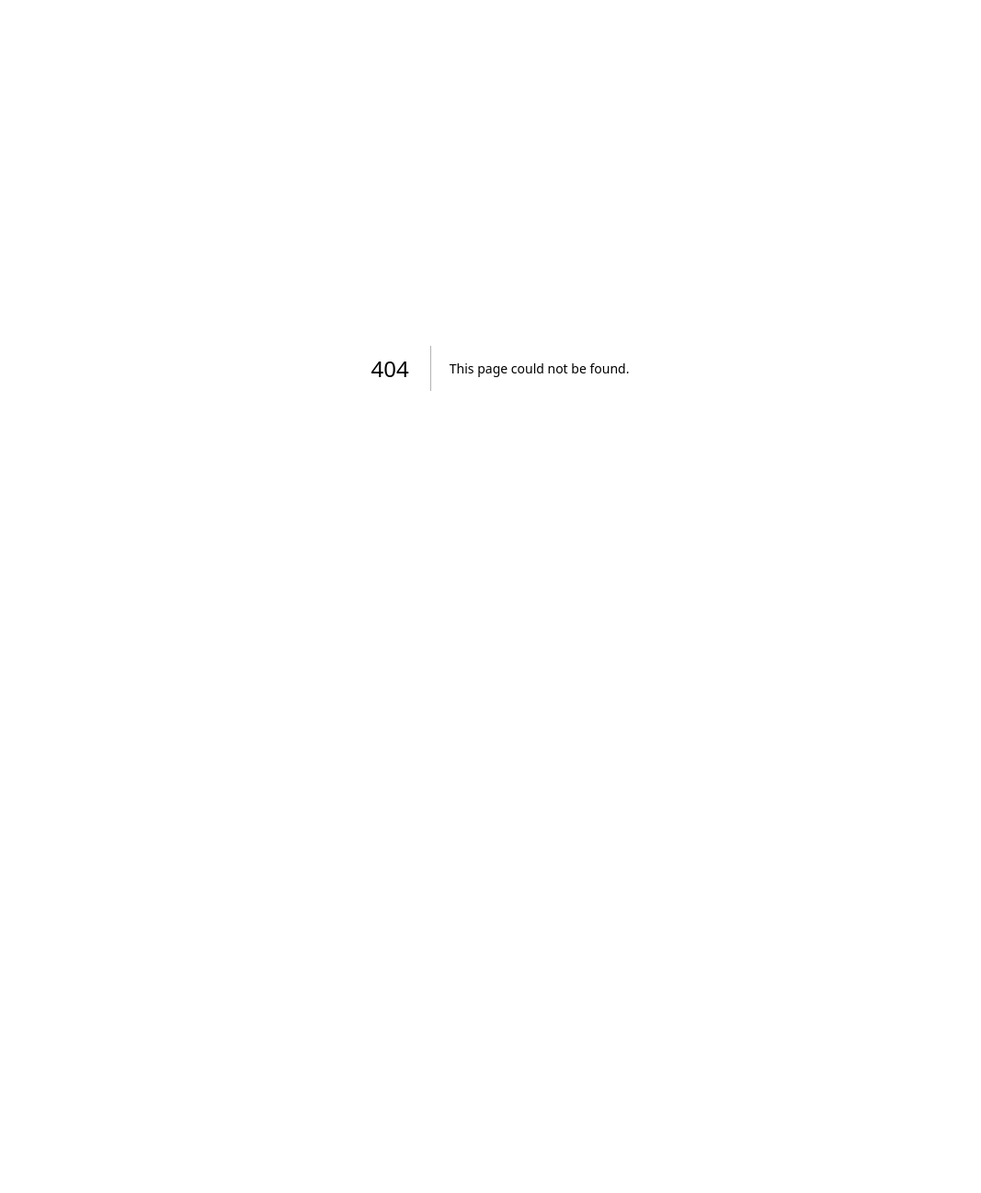
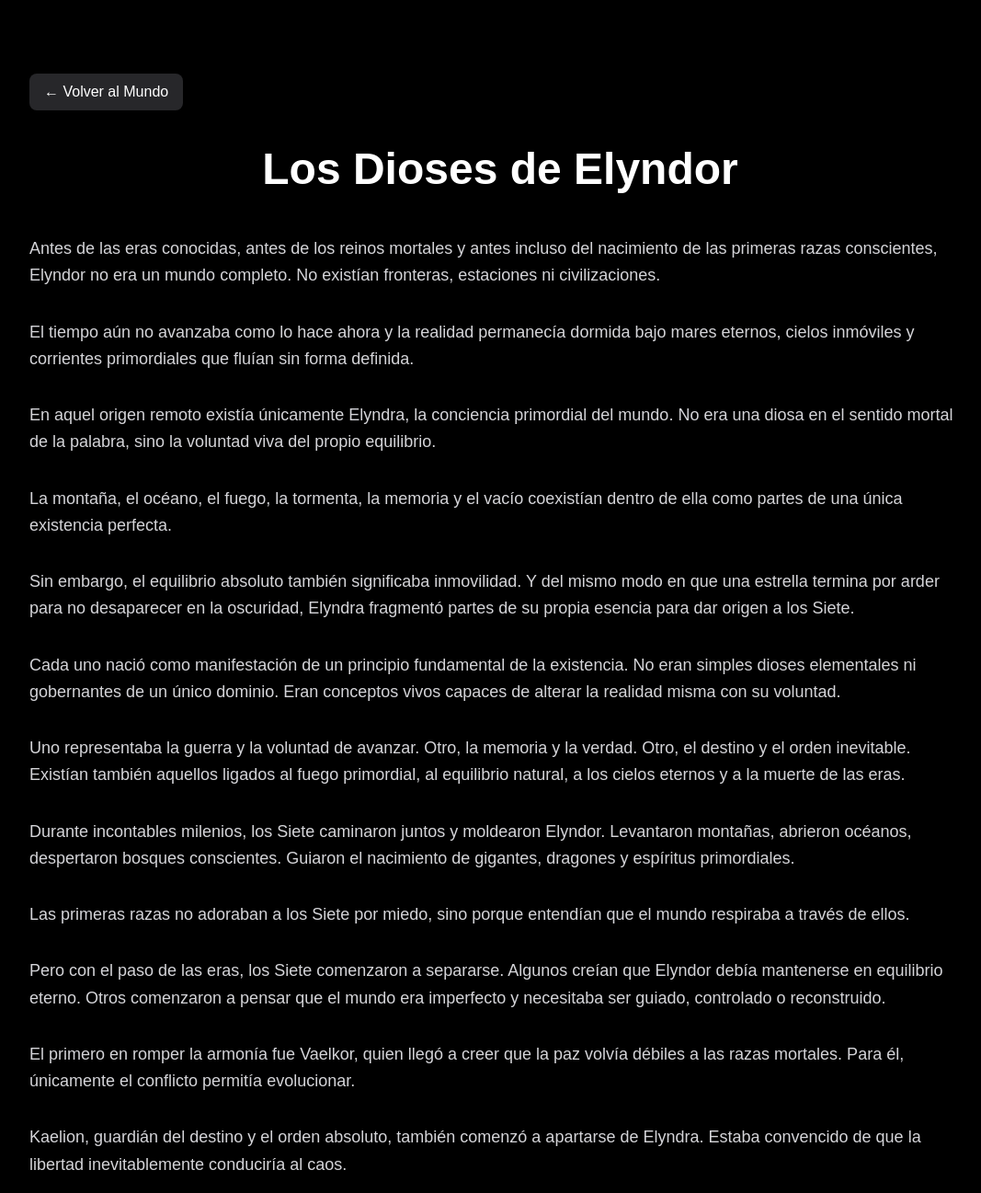
Before and after one commit to Zangentzu/elyndor-web, a Next.js app: page /dioses in a window 1280 px wide. Before the commit this address had no page. Shown: the top 1297 px of the page at 92% size, without its empty margins (96-1163 px from the left). Before the commit the page ends 800 px from the top, so only its background shows below. Built offline with nearby package versions, Linux system fonts and the light colour scheme.

Commit message:
pagina dioses

```diff
--- /dev/null
+++ b/app/dioses/page.tsx
@@ -0,0 +1,140 @@
+import Link from "next/link";
+
+export default function Dioses() {
+  return (
+    <div className="min-h-screen bg-black text-white px-6 py-20">
+
+      <div className="max-w-5xl mx-auto">
+
+        <Link href="/mundo">
+          <button className="mb-10 px-4 py-2 rounded-lg bg-zinc-800 hover:bg-zinc-700 transition">
+            ← Volver al Mundo
+          </button>
+        </Link>
+
+        <h1 className="text-5xl font-bold text-center mb-12">
+          Los Dioses de Elyndor
+        </h1>
+
+        <div className="text-zinc-300 text-lg leading-relaxed space-y-8">
+
+          <p>
+            Antes de las eras conocidas, antes de los reinos mortales y antes incluso
+            del nacimiento de las primeras razas conscientes, Elyndor no era un mundo completo.
+            No existían fronteras, estaciones ni civilizaciones.
+          </p>
+
+          <p>
+            El tiempo aún no avanzaba como lo hace ahora y la realidad permanecía dormida
+            bajo mares eternos, cielos inmóviles y corrientes primordiales que fluían sin forma definida.
+          </p>
+
+          <p>
+            En aquel origen remoto existía únicamente Elyndra, la conciencia primordial del mundo.
+            No era una diosa en el sentido mortal de la palabra, sino la voluntad viva del propio equilibrio.
+          </p>
+
+          <p>
+            La montaña, el océano, el fuego, la tormenta, la memoria y el vacío coexistían dentro de ella
+            como partes de una única existencia perfecta.
+          </p>
+
+          <p>
+            Sin embargo, el equilibrio absoluto también significaba inmovilidad.
+            Y del mismo modo en que una estrella termina por arder para no desaparecer en la oscuridad,
+            Elyndra fragmentó partes de su propia esencia para dar origen a los Siete.
+          </p>
+
+          <p>
+            Cada uno nació como manifestación de un principio fundamental de la existencia.
+            No eran simples dioses elementales ni gobernantes de un único dominio.
+            Eran conceptos vivos capaces de alterar la realidad misma con su voluntad.
+          </p>
+
+          <p>
+            Uno representaba la guerra y la voluntad de avanzar.
+            Otro, la memoria y la verdad.
+            Otro, el destino y el orden inevitable.
+            Existían también aquellos ligados al fuego primordial,
+            al equilibrio natural, a los cielos eternos y a la muerte de las eras.
+          </p>
+
+          <p>
+            Durante incontables milenios, los Siete caminaron juntos y moldearon Elyndor.
+            Levantaron montañas, abrieron océanos, despertaron bosques conscientes.
+            Guiaron el nacimiento de gigantes, dragones y espíritus primordiales.
+          </p>
+
+          <p>
+            Las primeras razas no adoraban a los Siete por miedo,
+            sino porque entendían que el mundo respiraba a través de ellos.
+          </p>
+
+          <p>
+            Pero con el paso de las eras, los Siete comenzaron a separarse.
+            Algunos creían que Elyndor debía mantenerse en equilibrio eterno.
+            Otros comenzaron a pensar que el mundo era imperfecto y necesitaba ser guiado,
+            controlado o reconstruido.
+          </p>
+
+          <p>
+            El primero en romper la armonía fue Vaelkor,
+            quien llegó a creer que la paz volvía débiles a las razas mortales.
+            Para él, únicamente el conflicto permitía evolucionar.
+          </p>
+
+          <p>
+            Kaelion, guardián del destino y el orden absoluto,
+            también comenzó a apartarse de Elyndra.
+            Estaba convencido de que la libertad inevitablemente conduciría al caos.
+          </p>
+
+          <p>
+            La fractura entre los Siete creció durante siglos hasta convertirse
+            en el evento más devastador de toda la historia conocida:
+            La Caída de Elyndra.
+          </p>
+
+          <p>
+            Se dice que los cielos ardieron durante meses.
+            Montañas completas desaparecieron bajo mares recién nacidos.
+            Continentes fueron divididos.
+            Criaturas imposibles escaparon desde planos desconocidos.
+          </p>
+
+          <p>
+            En medio del conflicto, Elyndra intentó detener a los Siete.
+            Pero para entonces la división ya era irreversible.
+            La guerra alcanzó incluso el núcleo espiritual del mundo.
+            Y Elyndra cayó.
+          </p>
+
+          <p>
+            Algunas leyendas afirman que fue asesinada por los propios dioses traidores.
+            Otras aseguran que se sacrificó para evitar la destrucción total de Elyndor.
+          </p>
+
+          <p>
+            La caída de la conciencia primordial alteró todo.
+            Los océanos comenzaron a guardar memorias.
+            Los nombres verdaderos adquirieron poder absoluto.
+            La muerte dejó de ser un final definitivo para ciertas entidades.
+          </p>
+
+          <p>
+            Los Siete jamás volvieron a ser los mismos.
+            Algunos desaparecieron. Otros fueron sellados.
+            Algunos permanecen dormidos bajo montañas, océanos o ruinas olvidadas.
+          </p>
+
+          <p className="text-white font-semibold text-xl">
+            Los sabios más antiguos coinciden en algo:
+            La historia conocida de Elyndor no comenzó con el nacimiento de los reinos.
+            Comenzó con la caída de los dioses.
+          </p>
+
+        </div>
+      </div>
+    </div>
+  );
+}
```
